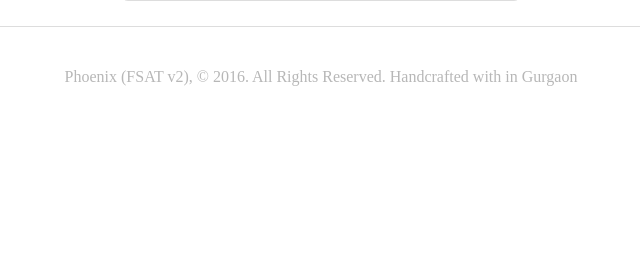
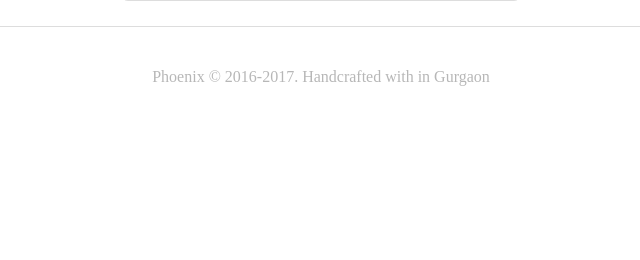
Before and after one commit to amyth/phoenix, a Django app: page /login/ in a window 1280 px wide. Shown: the part 330-590 px from the top of the page, without its empty margins (319-959 px from the left). Run offline with Django 3.2, Linux system fonts and the light colour scheme; some libraries are stand-ins or nearby versions.

Commit message:
update footer

```diff
--- a/templates/layouts/partials/footer.html
+++ b/templates/layouts/partials/footer.html
@@ -1,7 +1,7 @@
 <footer>
     <div class="container">
         <div class="info">
-            <p>Phoenix (FSAT v2), &copy; 2016. All Rights Reserved. Handcrafted with <span class="typicons-heart"></span> in Gurgaon</p>
+            <p>Phoenix &copy; 2016-2017. Handcrafted with <span class="typicons-heart"></span> in Gurgaon</p>
         </div>
     </div>
 </footer>
```
